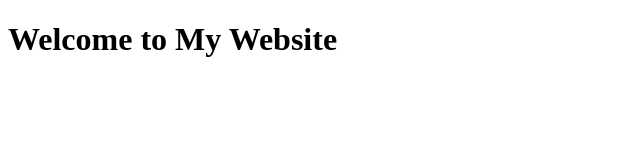
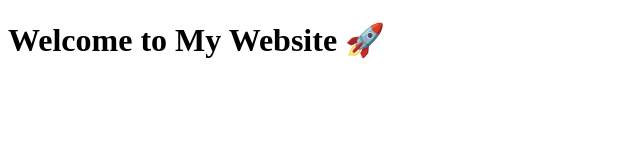
Before and after one commit to noannselegar/easytransfer, a plain HTML site: page webapp/index.html in a window 1280 px wide. Shown: the whole page, without its empty margins (0-640 px from the left). Drawn offline with Linux system fonts and the light colour scheme.

Commit message:
test: change index.html for testing workflow

```diff
--- a/webapp/index.html
+++ b/webapp/index.html
@@ -9,7 +9,7 @@
 
 <body>
     <header>
-        <h1>Welcome to My Website</h1>
+        <h1>Welcome to My Website 🚀</h1>
     </header>
 
 </html>
```
